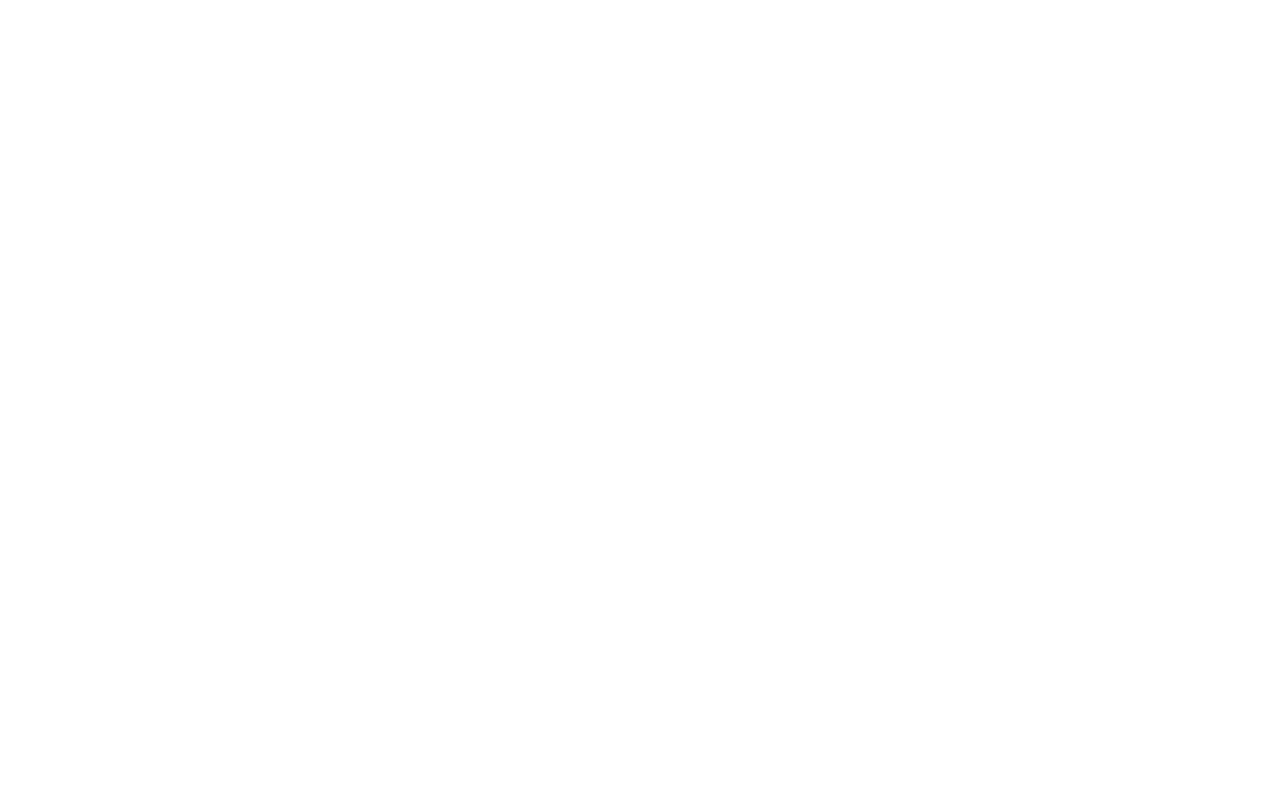
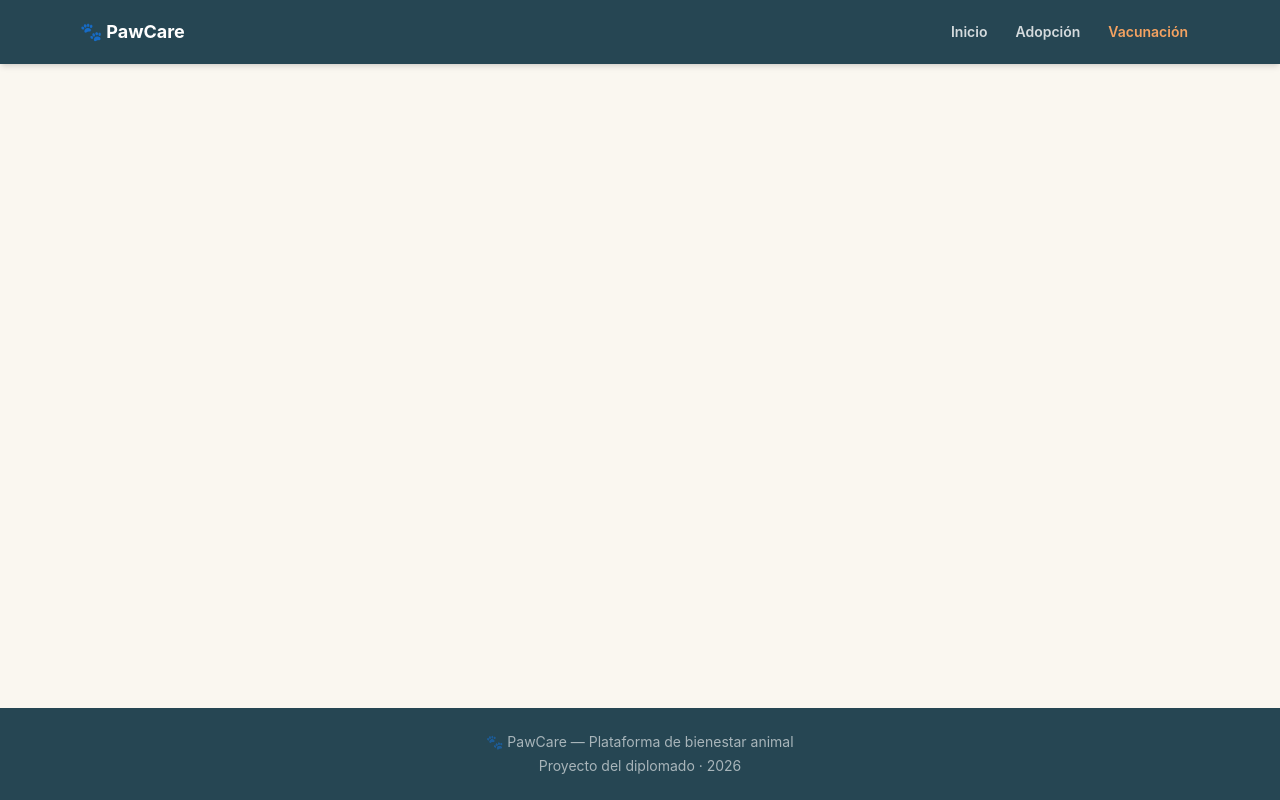
Before and after one commit to JuanRC7777/frontend-diplomado, a React (Vite) app in the folder frontend-diplomado/: page /vacunacion in a window 1280 px wide. Before the commit this address had no page. Built offline with nearby package versions, Linux system fonts and the light colour scheme.

Commit message:
Agregar modulo vacunacion

```diff
--- a/frontend-diplomado/src/App.tsx
+++ b/frontend-diplomado/src/App.tsx
@@ -1,17 +1,30 @@
 import { BrowserRouter, Routes, Route } from "react-router-dom";
 import Home from "./pages/Home";
 import Adopcion from "./pages/Adopcion";
+import Vacunacion from "./pages/Vacunacion";
+import Navbar from "./components/Navbar";
+import Footer from "./components/Footer";
 import { AdopcionesProvider } from "./context/AdopcionesContext";
+import { JornadasProvider } from "./context/JornadasContext";
 
 export default function App() {
   return (
     <AdopcionesProvider>
+      <JornadasProvider>
         <BrowserRouter>
+          <div className="flex flex-col min-h-screen bg-[#FAF7F0]">
+            <Navbar />
+            <main className="flex-1">
               <Routes>
                 <Route path="/" element={<Home />} />
                 <Route path="/adopcion" element={<Adopcion />} />
+                <Route path="/vacunacion" element={<Vacunacion />} />
               </Routes>
+            </main>
+            <Footer />
+          </div>
         </BrowserRouter>
+      </JornadasProvider>
     </AdopcionesProvider>
   );
 }
--- /dev/null
+++ b/frontend-diplomado/src/components/CardJornada.tsx
@@ -0,0 +1,26 @@
+import type { Jornada } from "../types";
+
+export default function CardJornada({ jornada }: { jornada: Jornada }) {
+  return (
+    <article className="bg-white rounded-2xl shadow-sm border border-[rgba(38,70,83,0.1)] p-5 hover:shadow-lg transition-shadow duration-200">
+      <p className="text-xs font-bold uppercase tracking-wide text-[#2A9D8F]">
+         {jornada.fecha} · {jornada.hora}–{jornada.horaFin}
+      </p>
+      <h3 className="text-lg font-bold text-[#264653] mt-2">{jornada.titulo}</h3>
+      <p className="text-sm text-[#6B675F] mt-1"> {jornada.lugar}, {jornada.ciudad}</p>
+
+      <div className="flex flex-wrap gap-2 mt-3">
+        {jornada.vacunas.map((v) => (
+          <span key={v} className="px-2 py-0.5 rounded-full text-xs font-semibold bg-[#2A9D8F]/10 text-[#2A9D8F]">
+            {v}
+          </span>
+        ))}
+      </div>
+
+      <p className="text-sm text-[#2B2B2B] mt-3 line-clamp-2">{jornada.descripcion}</p>
+      <p className="text-sm text-[#6B675F] mt-3">
+        Organiza: <span className="font-semibold">{jornada.organizador}</span> · {jornada.cupos} cupos
+      </p>
+    </article>
+  );
+}
--- a/frontend-diplomado/src/components/Navbar.tsx
+++ b/frontend-diplomado/src/components/Navbar.tsx
@@ -19,6 +19,9 @@
           <NavLink to="/adopcion" className={linkClass}>
             Adopción
           </NavLink>
+          <NavLink to="/vacunacion" className={linkClass}>
+            Vacunación
+          </NavLink>
         </div>
       </div>
     </nav>
--- /dev/null
+++ b/frontend-diplomado/src/context/JornadasContext.tsx
@@ -0,0 +1,27 @@
+import { createContext, useState, type ReactNode } from "react";
+import type { Jornada } from "../types";
+import jornadasIniciales from "../data/jornadas.json";
+
+interface JornadasContextType {
+  jornadas: Jornada[];
+  agregarJornada: (jornada: Jornada) => void;
+}
+
+export const JornadasContext = createContext<JornadasContextType>({
+  jornadas: [],
+  agregarJornada: () => {},
+});
+
+export function JornadasProvider({ children }: { children: ReactNode }) {
+  const [jornadas, setJornadas] = useState<Jornada[]>(jornadasIniciales);
+
+  function agregarJornada(jornada: Jornada) {
+    setJornadas((prev) => [jornada, ...prev]);
+  }
+
+  return (
+    <JornadasContext.Provider value={{ jornadas, agregarJornada }}>
+      {children}
+    </JornadasContext.Provider>
+  );
+}
--- a/frontend-diplomado/src/data/jornadas.json
+++ b/frontend-diplomado/src/data/jornadas.json
@@ -2,7 +2,7 @@
   {
     "id": 1,
     "titulo": "Jornada de Vacunación Parque Central",
-    "lugar": "Parque Central, Calle 10 #5-20",
+    "lugar": "Parque Central cerca de neverland",
     "ciudad": "Bogotá",
     "fecha": "2026-08-15",
     "hora": "08:00",
--- /dev/null
+++ b/frontend-diplomado/src/pages/Vacunacion.tsx
@@ -0,0 +1,6 @@
+import { useContext, useState } from "react";
+import { JornadasContext } from "../context/JornadasContext";
+import CardJornada from "../components/CardJornada";
+
+export default function Vacunacion() {
+}
```
Lines whose indentation alone changed are shown as unchanged.
